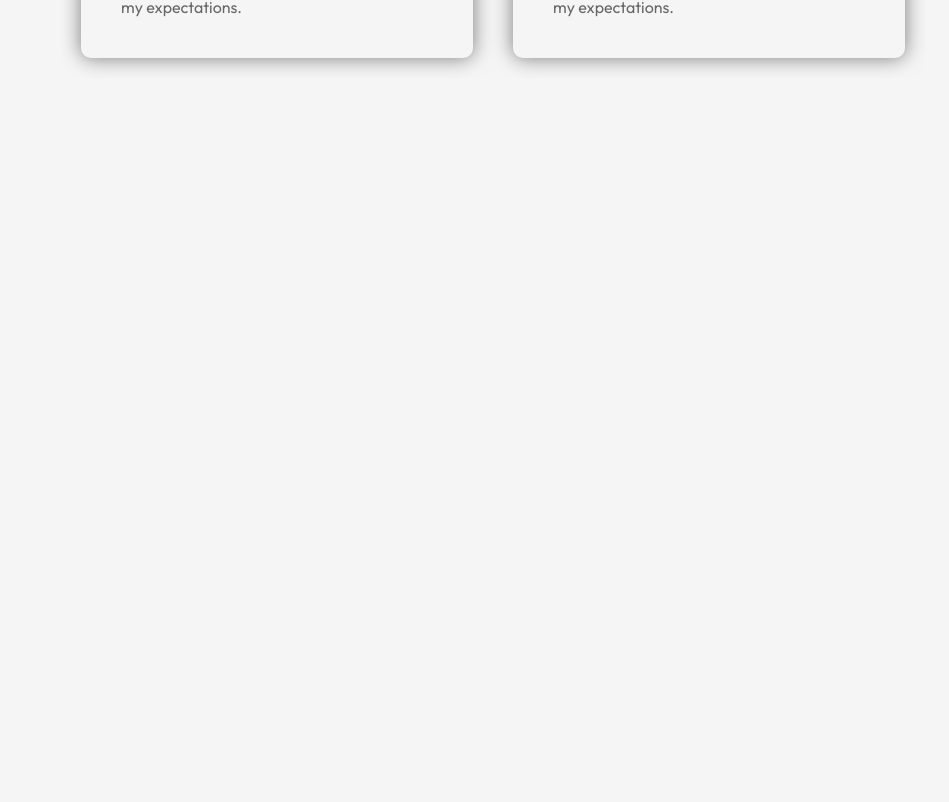
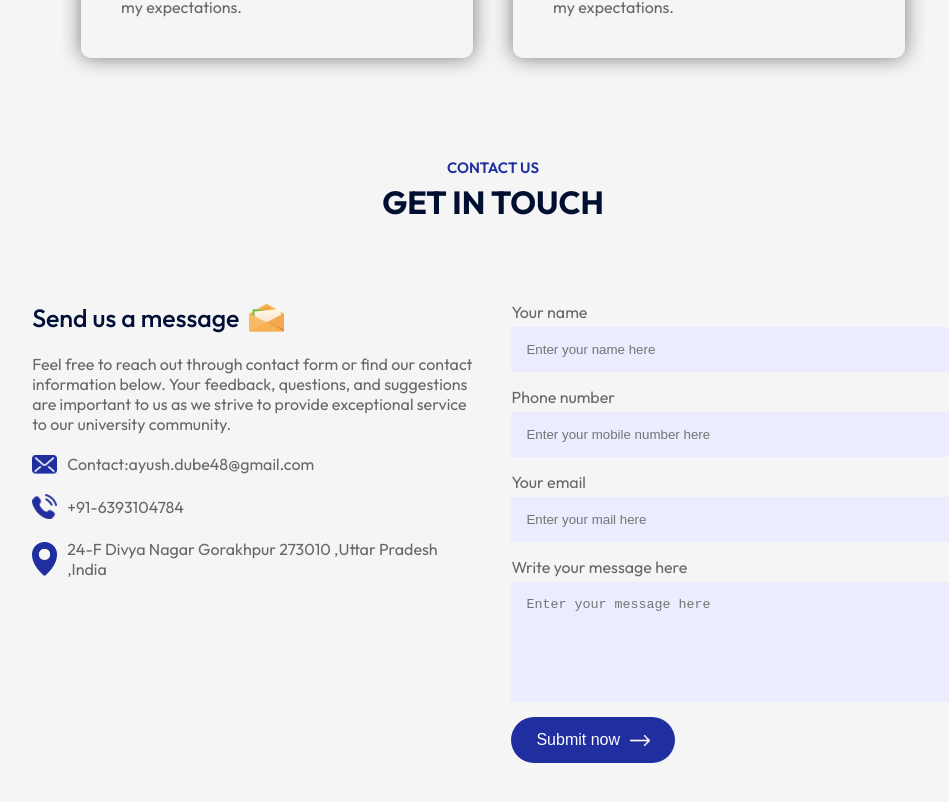
Before and after one commit to Ayushdube1/college-website, a React (Vite) app: page / in a window 1280 px wide. Shown: the part 2876-3678 px from the top of the page, without its empty margins (147-1096 px from the left). Before the commit the page ends 3034 px from the top, so only its background shows below. Built offline with nearby package versions, Linux system fonts and the light colour scheme.

Commit message:
added contact us component

```diff
--- a/src/App.jsx
+++ b/src/App.jsx
@@ -6,6 +6,7 @@
 import About from './components/About'
 import Campus from './components/campus'
 import Testimonials from './components/Testimonials'
+import Contact from './components/Contact'
 
 const App = () => {
   return (
@@ -20,6 +21,8 @@
       <Campus/>
       <Title subtitle="Testimonials" title="What Student Says" />
       <Testimonials/>
+      <Title subtitle="Contact us" title="Get in Touch" />
+      <Contact/>
      </div>
     </>
   )
--- /dev/null
+++ b/src/components/Contact.css
@@ -0,0 +1,54 @@
+.contact{
+    margin:80px auto;
+    max-width:90%;
+    display:flex;
+    /* align-items: center; */
+    justify-content: space-between;
+}
+.contact-col{
+    flex-basis:48%;
+    color:#676767;
+
+}
+.contact-col h3{
+    color:#000f38;
+    font-weight:500;
+    font-size:25px;
+    display:flex;
+    align-items: center;
+    margin-bottom: 20px;
+}
+.contact-col h3 img{
+    width:35px;
+    margin-left:10px;
+}
+.contact-col p{
+    max-width:450px;
+    list-style:0.3;
+
+}
+.contact-col ul li{
+    display:flex;
+    align-items: center;
+    margin:20px 0;
+}
+.contact-col ul li img{
+    width:25px;
+    margin-right: 10px;
+
+}
+.contact form input,.contact form textarea{
+    display:block;
+    width:100%;
+    background: #ebecfe;
+    padding:15px;
+    border:0;
+    outline:0;
+    margin-bottom:15px;
+    margin-top:5px;
+    resize:none;
+}
+.contact-col span{
+    display:block;
+    margin:20px 0;
+}
--- /dev/null
+++ b/src/components/Contact.jsx
@@ -0,0 +1,41 @@
+import React from 'react'
+import './Contact.css'
+import msg_icon from '../assets/msg-icon.png'
+import mail_icon from '../assets/mail-icon.png'
+import phone_icon from '../assets/phone-icon.png'
+import location_icon from '../assets/location-icon.png'
+import white_arrow from '../assets/white-arrow.png'
+
+const Contact = () => {
+  return (
+    <div className ="contact">
+        <div className="contact-col">
+            <h3>Send us a message <img src ={msg_icon}/></h3>
+            <p>Feel free to reach out through contact form or find our contact information below. Your feedback, questions, and suggestions are important to us as we strive to provide exceptional service to our university community. </p>
+            <ul>
+                <li><img src={mail_icon}/>Contact:ayush.dube48@gmail.com </li>
+                <li><img src={phone_icon}/>+91-6393104784</li>
+                <li><img src={location_icon}/>24-F Divya Nagar Gorakhpur 273010 ,Uttar Pradesh ,India </li>
+            </ul>
+        </div>
+        <div className="contact-col">
+            <form>
+                <label>Your name</label>
+                <input type="text" name ="name" placeholder="Enter your name here" required />
+                <label>Phone number</label>
+                <input type="tel" name ="phone" placeholder="Enter your mobile number here" required />
+
+                <label>Your email</label>
+                <input type="email" name ="email" placeholder="Enter your mail here" required />
+                <label>Write your message here</label>
+                <textarea name ="message" rows="6" placeholder="Enter your message here" required></textarea>
+                <button type ="submit" className="btn dark-btn">Submit now <img src ={white_arrow}/></button>
+            </form>
+            <span></span>
+        </div>
+
+    </div>
+  )
+}
+
+export default Contact
```
